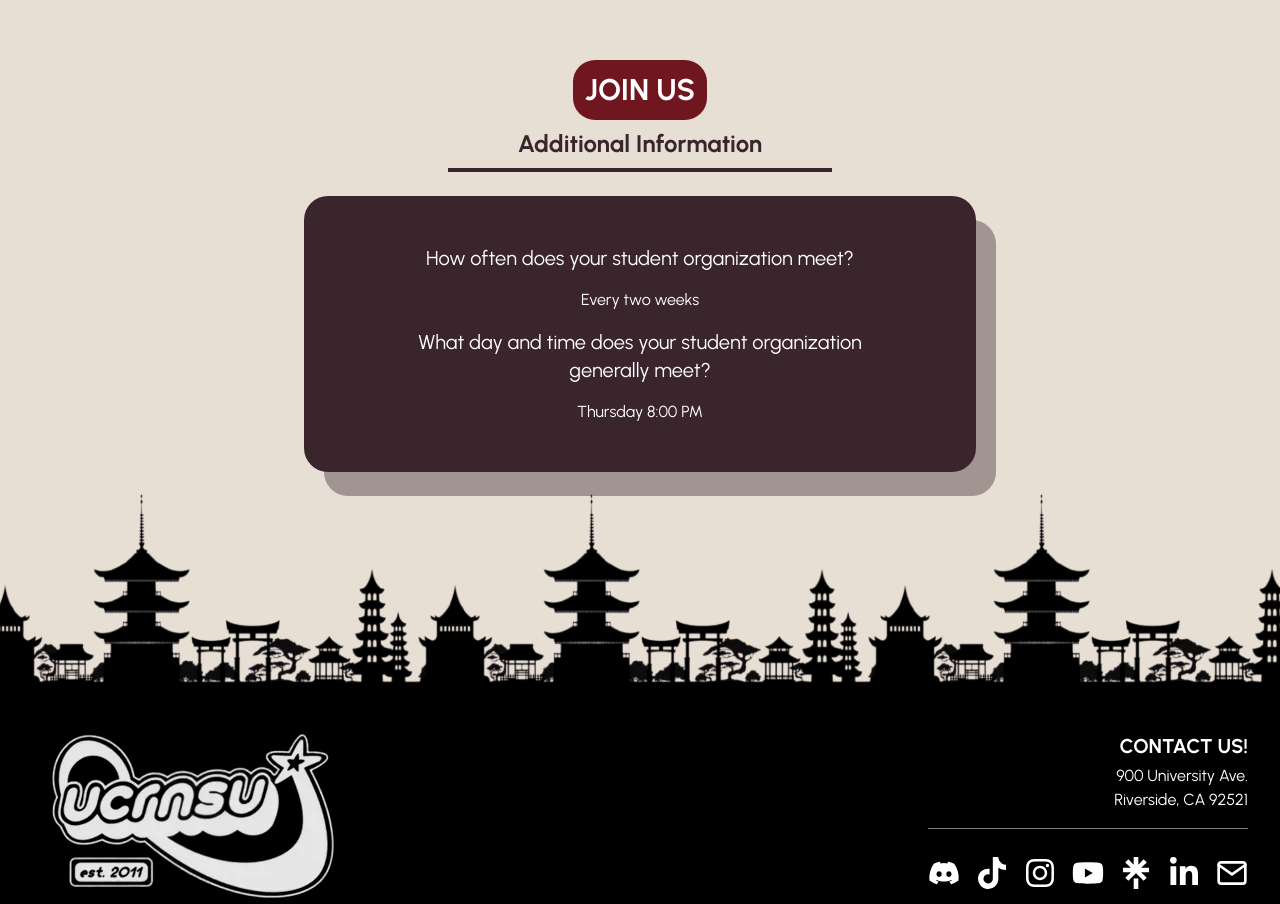
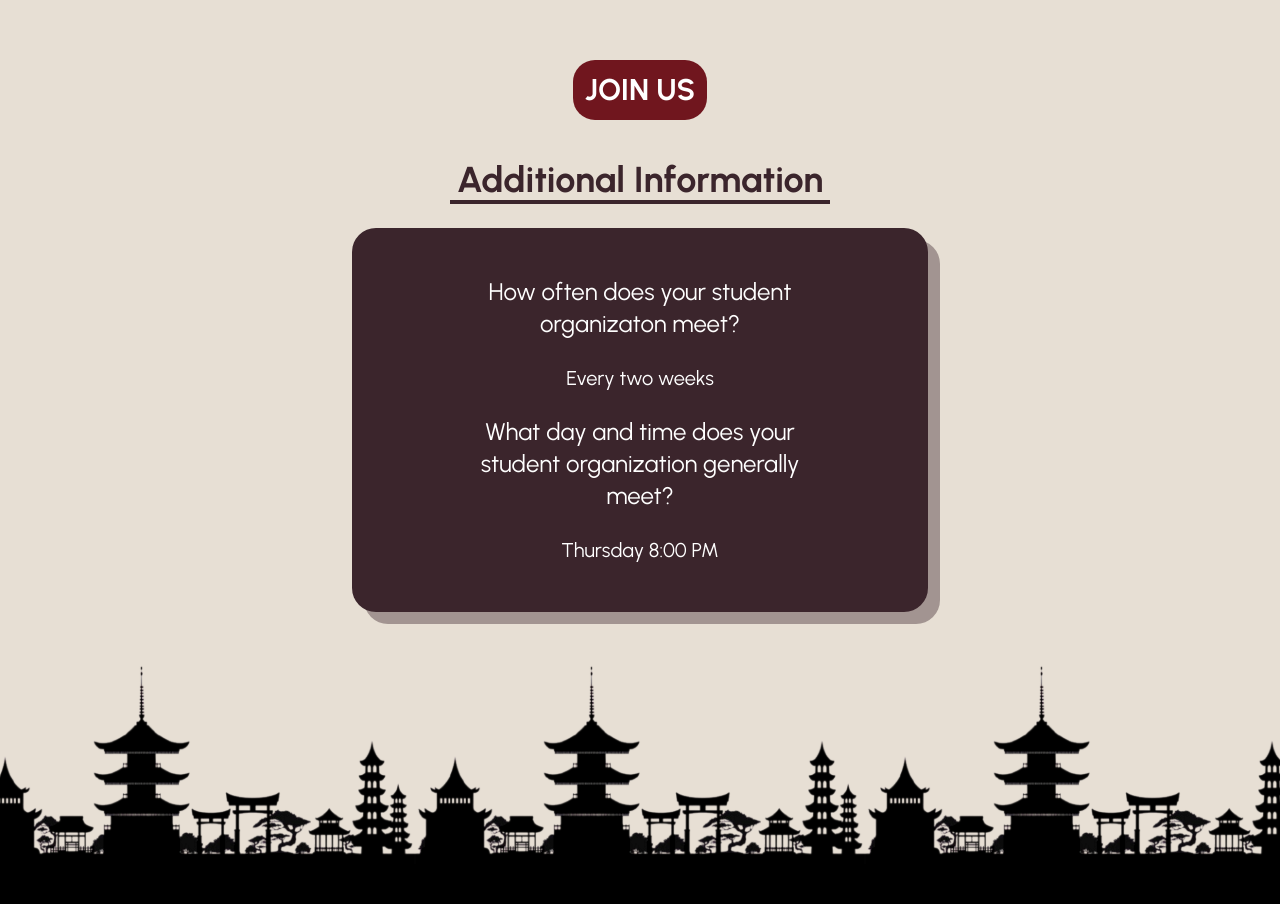
Before and after one commit to acm-ucr/nsu-website, a Next.js app: page / in a window 1280 px wide. Shown: the part 1500-2404 px from the top of the page. Built offline with nearby package versions, Linux system fonts and the light colour scheme.

Commit message:
Responsify Additional Information Component

```diff
--- a/src/components/Home/AdditionalInfo.tsx
+++ b/src/components/Home/AdditionalInfo.tsx
@@ -1,23 +1,23 @@
 const AdditionalInfo = () => {
   return (
-    <div className="flex flex-col items-center">
-      <h2 className="font-urbanist text-nsu-red-300 mt-2 mb-4 flex flex-col items-center text-2xl font-bold">
+    <div className="flex flex-col items-center w-[75%] xl:w-[50%] my-8">
+      <h2 className="font-urbanist text-nsu-red-300 mt-2 mb-4 w-[70%] flex flex-col items-center text-md md:text-2xl lg:text-3xl xl:text-4xl font-bold">
         Additional Information
-        <div className="bg-nsu-red-300 my-2 h-[4px] w-sm"></div>
+        <div className="bg-nsu-red-300 h-[4px] mb-2 w-[85%]"></div>
       </h2>
 
-      <div className="bg-nsu-red-300 flex w-2xl flex-col items-center justify-center rounded-3xl p-12 shadow-[20px_24px_0px_rgba(59,37,44,0.4)]">
-        <p className="text-nsu-gray-100 font-urbanist text-center text-xl">
-          How often does your student organization meet?
+      <div className="bg-nsu-red-300 flex flex-col w-full md:w-[90%] items-center justify-center rounded-3xl p-4 lg:p-12 shadow-[12px_12px_0px_rgba(59,37,44,0.4)]">
+        <p className="text-nsu-gray-100 font-urbanist w-[80%] mb-2 lg:mb-6 text-center text-sm md:text-lg lg:text-2xl">
+          How often does your student organizaton meet?
         </p>
-        <p className="text-nsu-gray-100 text-md font-urbanist my-4 text-center">
+        <p className="text-nsu-gray-100 text-xs md:text-md lg:text-xl mb-6 font-urbanist text-center">
           Every two weeks
         </p>
 
-        <p className="text-nsu-gray-100 font-urbanist w-lg text-center text-xl">
+        <p className="text-nsu-gray-100 font-urbanist w-[80%] mb-2 lg:mb-6 text-center text-sm md:text-lg lg:text-2xl">
           What day and time does your student organization generally meet?
         </p>
-        <p className="text-nsu-gray-100 text-md font-urbanist mt-4 text-center">
+        <p className="text-nsu-gray-100 text-xs md:text-md lg:text-xl font-urbanist text-center">
           Thursday 8:00 PM
         </p>
       </div>
```
